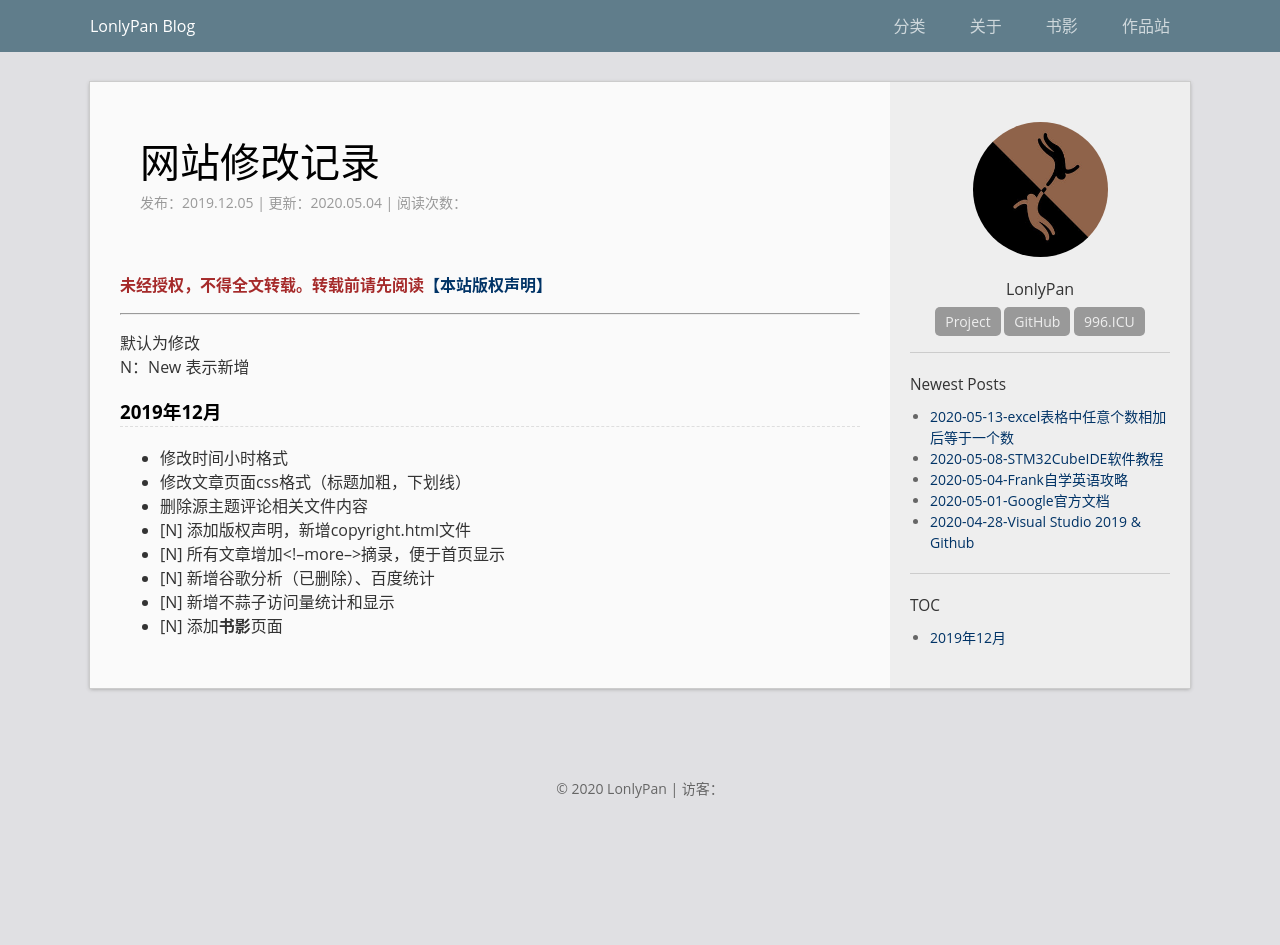
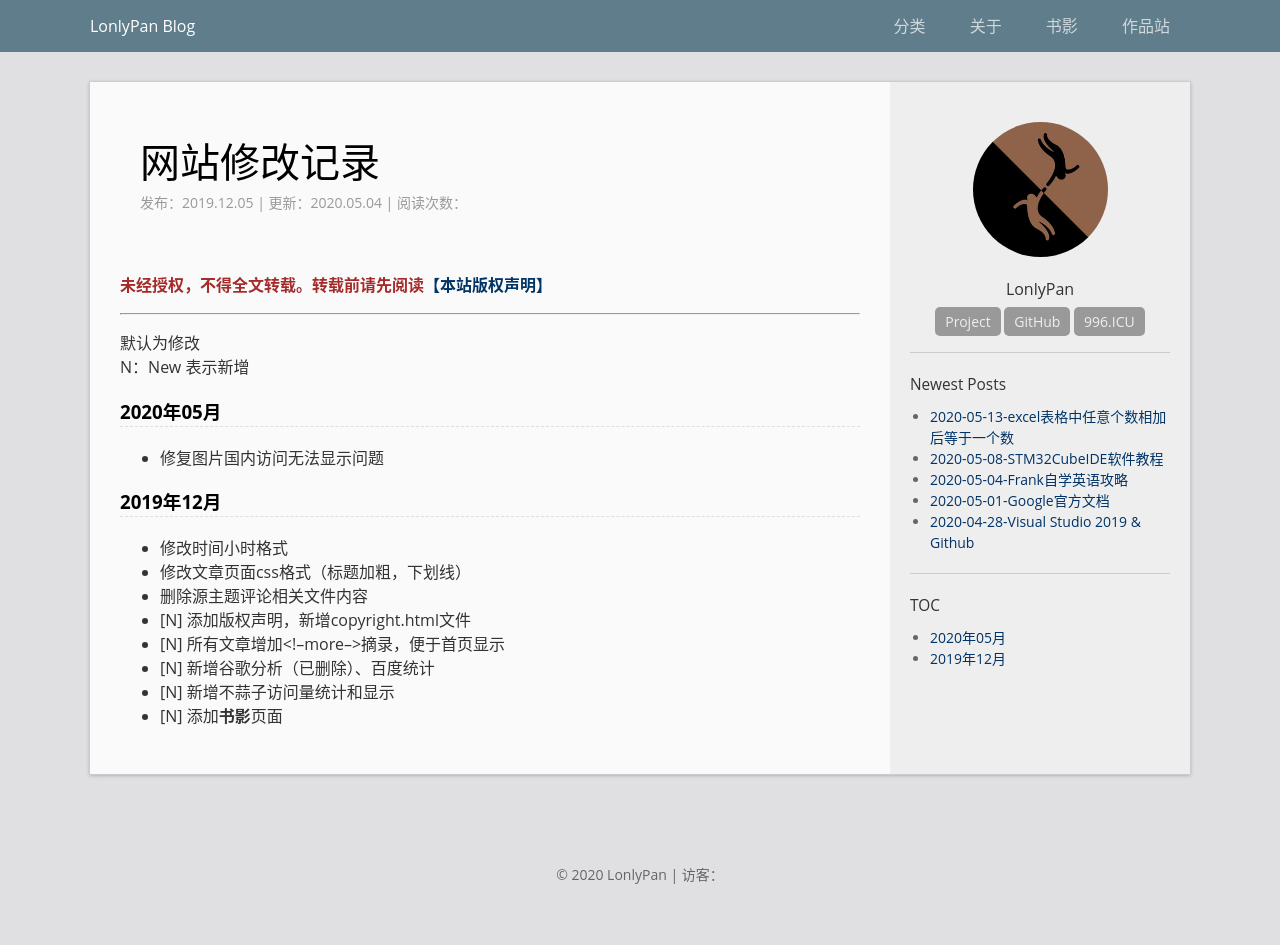
Before and after one commit to LonlyStack/LonlyPan.github.io, a Jekyll site: the page built from _posts/2019-12-5-网站修改记录.md, in a window 1280 px wide. Built offline with Jekyll 4.4.1, drawn with Linux system fonts in a browser that asks for light colours; comment, search, counter and statistics services are not loaded; before the commit the page ends 900 px from its top, so only the background shows below that.

Commit message:
修改文件: _posts/2019-12-5-网站修改记录.md

```diff
--- a/_posts/2019-12-5-网站修改记录.md
+++ b/_posts/2019-12-5-网站修改记录.md
@@ -10,6 +10,9 @@ categories: web
 默认为修改
 N：New 表示新增
 
+### 2020年05月
+
+- 修复图片国内访问无法显示问题
 
 ### 2019年12月
 
```
